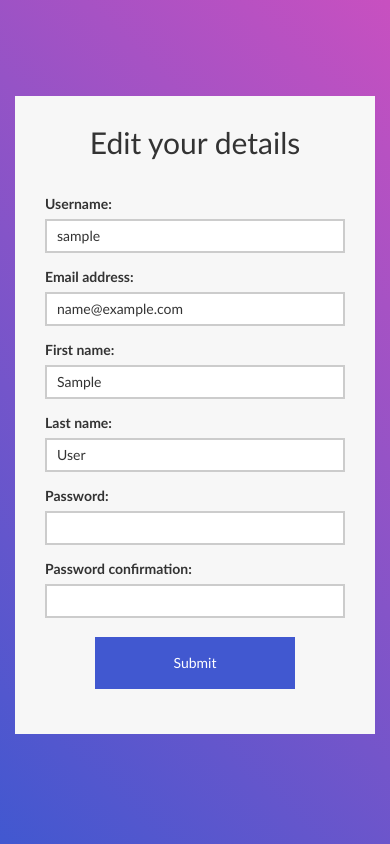
After one commit to Aniket-Pradhan/A_Simple_Django_Server, a Django app: page /users/edit_names/ in a window 390 px wide. The commit adds this page. Run offline with Django 3.2, Linux system fonts and the light colour scheme; the visitor is signed in with stand-in values (Sample User, id 1); some libraries are stand-ins or nearby versions.

Commit message:
Added the functionality to view and change your details

```diff
--- /dev/null
+++ b/templates/edit_names.html
@@ -0,0 +1,157 @@
+<html>
+	<head>
+		<meta charset="utf-8">
+		<meta http-equiv="X-UA-Compatible" content="IE=edge">
+		<meta name="viewport" content="width=device-width, initial-scale=1">
+		<link rel="stylesheet" href="https://maxcdn.bootstrapcdn.com/bootstrap/3.3.7/css/bootstrap.min.css">
+		<script src="https://ajax.googleapis.com/ajax/libs/jquery/1.12.4/jquery.min.js"></script>
+		<script src="https://maxcdn.bootstrapcdn.com/bootstrap/3.3.7/js/bootstrap.min.js"></script>
+		<title>{% block title %}Lorenzo Van Matterhorn{% endblock %}</title>
+		<style>
+			a:link, a:visited {
+				border: 2px solid #4158d0;
+				background-color: #4158d0;
+				-webkit-transition-duration: 0.4s;
+				color: #FFF;
+				cursor: pointer;
+				padding: 14px 25px;
+				text-align: center;
+				text-decoration: none;
+				transition-duration: 0.4s;
+				display: inline-block;
+				width: 200px;
+			}
+			a:hover, a:active {
+				border: 2px solid #c850c0;
+				background-color: #c850c0;
+				color: #FFF;
+			}
+			* {
+				    box-sizing: border-box;
+				}
+				body {
+					background: linear-gradient(-135deg, #c850c0, #4158d0);
+					font-family: calibri;
+					width: 100%;
+					  min-height: 100vh;
+					  display: -webkit-box;
+					  display: -webkit-flex;
+					  display: -moz-box;
+					  display: -ms-flexbox;
+					  display: flex;
+					  flex-wrap: wrap;
+					  justify-content: center;
+					  align-items: center;
+					  padding: 15px;
+					  background: #9053c7;
+					  background: -webkit-linear-gradient(-135deg, #c850c0, #4158d0);
+					  background: -o-linear-gradient(-135deg, #c850c0, #4158d0);
+					  background: -moz-linear-gradient(-135deg, #c850c0, #4158d0);
+					  background: linear-gradient(-135deg, #c850c0, #4158d0);
+				}
+				button {
+					border: 2px solid #4158d0;
+					background-color: #4158d0;
+					width: 200px;
+					-webkit-transition-duration: 0.4s;
+					color: white;
+					cursor: pointer;
+					padding: 14px 25px;
+					text-align: center;
+					text-decoration: none;
+					transition-duration: 0.4s;
+					display: inline-block;
+				}
+				button:hover {
+					border: 2px solid #c850c0;
+					background-color: #c850c0;
+					color: #FFF;
+				}
+				.login-form {
+					width: 400px;
+					margin: 50px auto;
+				}
+				.boxxing {
+					margin-bottom: 15px;
+					background: #f7f7f7;
+					box-shadow: 0px 2px 2px rgba(0, 0, 0, 0.3);
+					padding: 30px;
+				}
+				.login-form form {
+					margin-bottom: 15px;
+					background: #f7f7f7;
+					padding: 30px;
+				}
+				input {
+				    width: 100%;
+				    padding: 5px 10px;
+				    margin: 4px 0;
+				    box-sizing: border-box;
+				    border: 2px solid #ccc;
+				    -webkit-transition: 0.5s;
+				    transition: 0.5s;
+				    outline: none;
+				}
+				input:focus {
+				    border: 2px solid #555;
+				}
+				.login-form h2 {
+					margin: 0 0 15px;
+				}
+				.form-control, .btn {
+					min-height: 38px;
+					border-radius: 2px;
+				}
+				.btn {
+					font-size: 15px;
+					font-weight: bold;
+				}
+
+				.col-25 {
+				    float: left;
+				    width: 25%;
+				    margin-top: 6px;
+				}
+
+				.col-75 {
+				    float: left;
+				    width: 75%;
+				    margin-top: 6px;
+				}
+
+				.row:after {
+				    content: "";
+				    display: table;
+				    clear: both;
+				}
+
+				label {
+					width: 200px;
+					text-align: left;
+				}
+
+
+				@media screen and (max-width: 600px) {
+				    .col-25, .col-75, input {
+				        width: 100%;
+				        margin-top: 0;
+				    }
+				}
+		</style>
+	</head>
+	<body>
+		<div class="login-form">
+			<form action="." method="post">
+				<div class="form-group">
+					<h2 class="text-center">Edit your details</h2>
+					<br>
+					{% csrf_token %}
+				    {{ form.as_p }}
+				</div>
+				<div class="form-group text-center">
+				    <button type="submit">Submit</button>
+				</div>
+			</form>
+		</div>
+	</body>
+</html>
--- a/templates/registration/login.html
+++ b/templates/registration/login.html
@@ -34,6 +34,7 @@
 			button {
 				border: 2px solid #4158d0;
 				background-color: #4158d0;
+				width: 200px;
 				-webkit-transition-duration: 0.4s;
 				color: white;
 				cursor: pointer;
--- a/templates/signup.html
+++ b/templates/signup.html
@@ -34,6 +34,7 @@
 			button {
 					border: 2px solid #4158d0;
 					background-color: #4158d0;
+					width: 200px;
 					-webkit-transition-duration: 0.4s;
 					color: white;
 					cursor: pointer;
--- a/users/urls.py
+++ b/users/urls.py
@@ -4,4 +4,5 @@ from django.conf.urls import url
 
 urlpatterns = [
         path('signup/', views.SignUp.as_view(), name='signup'),
+        path('edit_names/', views.edit_names, name='edit_names'),
     ]
--- a/users/views.py
+++ b/users/views.py
@@ -4,23 +4,38 @@ from django.http import HttpResponseRedirect
 from django.urls import reverse
 from django.urls import reverse_lazy
 from django.views import generic
+from django.shortcuts import render_to_response
 from .models import UploadForm,Upload
 from .forms import CustomUserCreationForm
 
 # Create your views here.
 
 class SignUp(generic.CreateView):
-    form_class = CustomUserCreationForm
-    success_url = reverse_lazy('login')
-    template_name = 'signup.html'
+	form_class = CustomUserCreationForm
+	success_url = reverse_lazy('login')
+	template_name = 'signup.html'
+
+def edit_names(request):
+	template_name="edit_names.html"
+	if request.method == "POST":
+		form = CustomUserCreationForm(data=request.POST, instance=request.user)
+		if form.is_valid():
+			user = form.save(commit=False)
+			user.save()
+			url = reverse('home')
+			return HttpResponseRedirect(url)
+	else:
+		form = CustomUserCreationForm(instance=request.user)
+	page_title = ('Edit user names')
+	return render(request, template_name, {'form': form})
 
 def home(request):
-    if request.method=="POST":
-        img = UploadForm(request.POST, request.FILES)
-        if img.is_valid():
-            img.save()
-            return HttpResponseRedirect(reverse('home'))
-    else:
-        img=UploadForm()
-    images=Upload.objects.all()
-    return render(request,'home.html',{'form':img,'images':images})
+	if request.method=="POST":
+		img = UploadForm(request.POST, request.FILES)
+		if img.is_valid():
+			img.save()
+			return HttpResponseRedirect(reverse('home'))
+	else:
+		img=UploadForm()
+	images=Upload.objects.all()
+	return render(request,'home.html',{'form':img,'images':images})
```
Also changed, not shown: templates/home.html (+7 -3 lines), db.sqlite3. Lines whose indentation alone changed are shown as unchanged.
